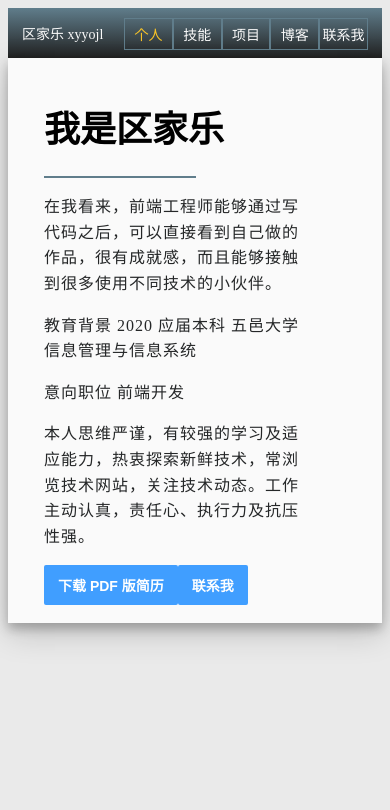
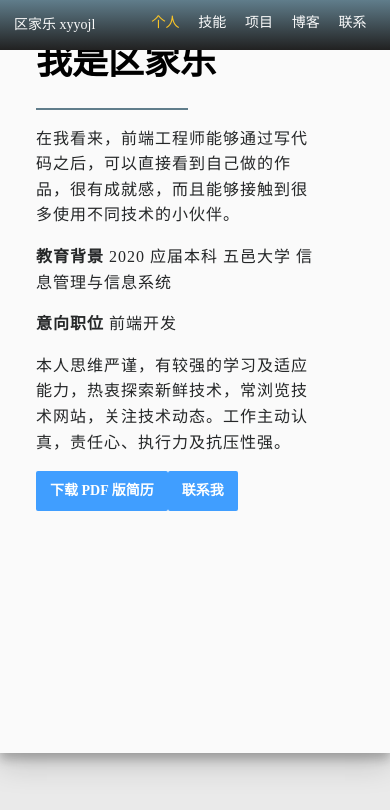
Before and after one commit to xyyojl/vue-resume, a Vue app: page / in a window 390 px wide. Shown: the top 810 px of the page. Built offline with nearby package versions, Linux system fonts and the light colour scheme.

Commit message:
完善细节

```diff
--- a/index.html
+++ b/index.html
@@ -2,8 +2,9 @@
 <html>
   <head>
     <meta charset="utf-8">
-    <meta name="viewport" content="width=device-width,initial-scale=1.0">
-    <title>vue-resume</title>
+    <meta name="viewport" content="width=device-width, initial-scale=1.0, minimum-scale=1, maximum-scale=1.0, user-scalable=0">
+    <link rel="stylesheet" href="https://necolas.github.io/normalize.css/8.0.1/normalize.css">
+    <title>2019-区家乐-应聘前端工程师</title>
   </head>
   <body>
     <div id="app"></div>
--- a/src/assets/css/common.css
+++ b/src/assets/css/common.css
@@ -82,10 +82,11 @@
 }
 @media (max-width: 1125px) {
   .main {
-    margin: 40px;
+    margin: 80px 40px 40px;
     width: calc(100vw - 180px);
     min-height: 400px;
     padding: 50px;
+    /* min-height: 100vh; */
   }
 }
 @media (max-width: 550px) {
@@ -95,7 +96,7 @@
   .main {
     width: auto;
     /* padding: 1em 2em; */
-    padding: 1em;
+    padding: 3em 1em;
     margin: 0;
     /* height: calc(100vh - 90px); */
   }
--- a/src/components/Aside.vue
+++ b/src/components/Aside.vue
@@ -19,7 +19,7 @@
         <router-link :to="{name:'Blog'}">博客</router-link>
       </div>
       <div class="inside">
-        <router-link :to="{name:'Contact'}">联系我</router-link>
+        <router-link :to="{name:'Contact'}">联系</router-link>
       </div>
     </div>
     <footer class="icons">
@@ -28,7 +28,7 @@
           <use xlink:href="#icon-GitHub"></use>
         </svg>
       </a>
-      <a href="#"  target="_blank">
+      <a href="#">
         <svg class="icon" aria-hidden="true">
           <use xlink:href="#icon-zhihu-circle-fill"></use>
         </svg>
@@ -96,7 +96,9 @@ export default {
     display: flex;
     flex-direction: row;
     align-items: center;
-    position: relative;
+    position: fixed;
+    width: 100vw;
+    z-index: 3;
   }
   aside > span {
     color: #fafafa;
@@ -134,6 +136,9 @@ export default {
     display: inline;
     font-size: 14px;
   }
+  aside > .link > .inside {
+    border: none;
+  }
 }
 
 aside > img {
--- a/src/components/Contact.vue
+++ b/src/components/Contact.vue
@@ -48,4 +48,12 @@ p.way {
 svg {
   margin-right: 10px;
 }
+@media (max-width: 550px) {
+  p.way{
+    font-size: 20px;
+  }
+  .main {
+    min-height: 85vh;
+  }
+}
 </style>
--- a/src/components/Message.vue
+++ b/src/components/Message.vue
@@ -5,12 +5,16 @@
         <h1>我是区家乐</h1>
         <div class="line"></div>
         <p>在我看来，前端工程师能够通过写代码之后，可以直接看到自己做的作品，很有成就感，而且能够接触到很多使用不同技术的小伙伴。</p>
-        <p>教育背景 2020 应届本科 五邑大学 信息管理与信息系统</p>
-        <p>意向职位 前端开发</p>
+        <p><span class="bold">教育背景</span> 2020 应届本科 五邑大学 信息管理与信息系统</p>
+        <p><span class="bold">意向职位</span> 前端开发</p>
         <p>本人思维严谨，有较强的学习及适应能力，热衷探索新鲜技术，常浏览技术网站，关注技术动态。工作主动认真，责任心、执行力及抗压性强。 </p>
         <div class="buttonWrapper">
-          <button class="download">下载 PDF 版简历</button>
-          <button class="skip">联系我</button>
+          <a href="../../static/resume.pdf" download="2019-区家乐-应聘前端开发工程师.pdf">
+            <button class="download">下载 PDF 版简历</button>
+          </a>
+          <router-link :to="{name:'Contact'}">
+            <button class="skip">联系我</button>
+          </router-link>
         </div>
         <div class="wrap">
           <span class="ribbon6">个人信息</span>
@@ -58,7 +62,7 @@ main {
 .message > .buttonWrapper {
   user-select: none;
 }
-.message > .buttonWrapper > button {
+.message > .buttonWrapper button {
   height: 40px;
   font-size: 14px;
   border-radius: 2px;
@@ -74,6 +78,9 @@ main {
 button.download:hover,
 button.skip:hover {
   opacity: 0.8;
+}
+span.bold {
+  font-weight: bold;
 }
 .wrap {
   position: absolute;
@@ -148,6 +155,14 @@ button.skip:hover {
     width: auto;
     padding: 1em 2em;
     margin: 0;
+    min-height: 85vh;
+  }
+}
+@media (max-width: 1200px) and (min-width: 1126px) {
+  .main > .message > .buttonWrapper {
+    position: absolute;
+    top: 450px;
+    right: 80px;
   }
 }
 </style>
--- a/src/components/Skill.vue
+++ b/src/components/Skill.vue
@@ -7,16 +7,17 @@
       <h2>专业技能</h2>
       <div class="line"></div>
       <h3>技能雷达图</h3>
-      <div id="main" style="width: 400px;height: 260px;"></div>
+      <div id="main"></div>
       <h3>技能描述</h3>
       <ul>
-        <li><p>在校期间主修的专业课程有VC 程序设计、JAVA 程序设计、计算机网络、SQL 网络数据库、WEB 语言设计基础等。</p></li>
-        <li><p>熟练掌握HTML(5)和常用CSS(3)，掌握常用的布局，能够完成界面整洁、交互友好的网页，高度还原UI视觉稿。</p></li>
-        <li><p>熟悉原生JavaScript，掌握重要概念如：this、原型、闭包、继承、面向对象等。了解 jQuery 常用 API 及思想。熟练使用ES6及ES7 部分新特性。</p></li>
-        <li><p>熟悉 Vue 框架及相关流行库的使用，理解重要概念如：生命周期、组件、数据响应式等。</p></li>
-        <li><p>了解小程序开发及相关概念，有相关开发配置经验。 </p></li>
-        <li><p>了解HTTP基础知识，了解常见的前端性能优化策略。</p></li>
-        <li><p>掌握常用的Git命令，掌握GitHub的基本用法。</p></li>
+        <li><p>在校期间主修的 <span class="bold">专业课程</span> 有VC 程序设计、JAVA 程序设计、计算机网络、SQL 网络数据库、WEB 语言设计基础等。</p></li>
+        <li><p>熟练掌握 <span class="bold">HTML(5)</span> 和常用 <span class="bold">CSS(3)</span> ，掌握 <span class="bold">常用的布局</span> ，能够完成界面整洁、交互友好的网页，高度还原UI视觉稿。</p></li>
+        <li><p>熟悉 <span class="bold">原生JavaScript</span> ，掌握重要概念如：<span class="bold">this、原型、闭包、继承、面向对象</span> 等。了解 jQuery 常用 API 及思想。熟练使用 <span class="bold">ES6及ES7</span> 部分新特性。</p></li>
+        <li><p>熟悉 <span class="bold"> Vue 框架</span> 及相关流行库的使用，理解重要概念如：<span class="bold">生命周期、组件、数据响应式</span> 等。</p></li>
+        <li><p>了解 <span class="bold">小程序开发</span> 及相关概念，有相关开发配置经验。 </p></li>
+        <li><p>了解 <span class="bold">HTTP基础知识</span> ，了解 <span class="bold">常见的前端性能优化</span> 策略。</p></li>
+        <li><p>掌握 <span class="bold">常用的Git命令</span> ，掌握GitHub的基本用法。</p></li>
+        <!-- <span class="bold"></span> -->
       </ul>
     </div>
   </main>
@@ -76,9 +77,15 @@ export default {
   width: 120px;
 }
 #main {
+  width: 400px;
+  height: 260px;
+  max-width: 90vw;
   align-self: center;
 }
 ul {
   margin: 0;
 }
+span.bold {
+  font-weight: bold;
+}
 </style>
```
Also changed, not shown: src/components/Project.vue (+10 -9 lines), 1 other file (tests, documents, lock files or other folders).
